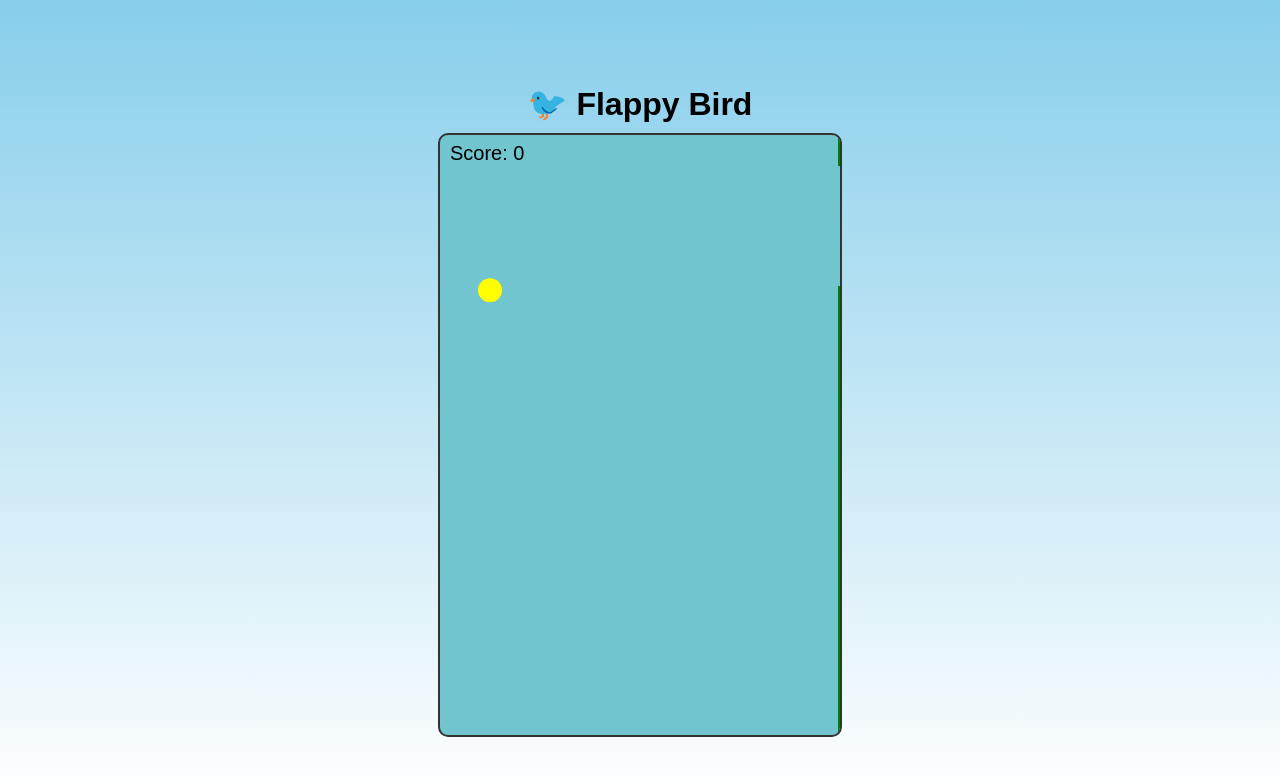
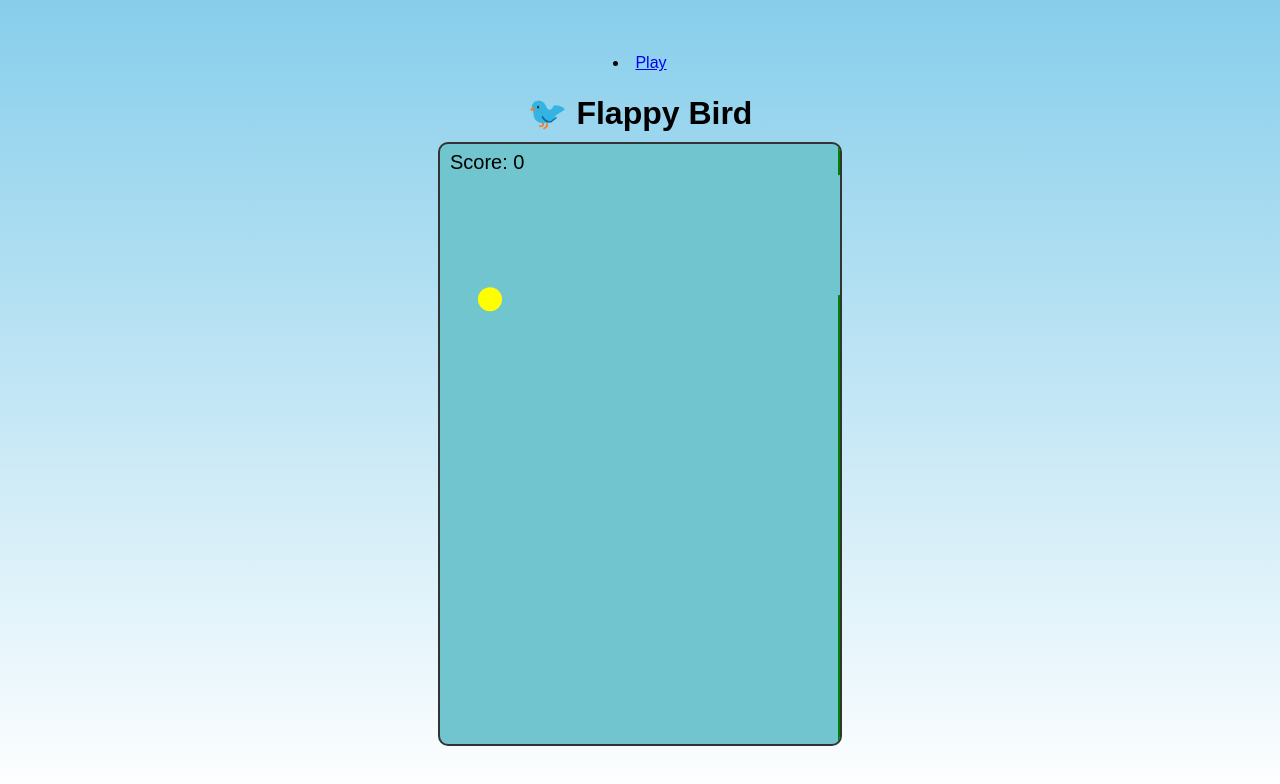
Before and after one commit to zroxcoder/funarcade-website, a plain HTML site: page games/chess/flappy/index.html in a window 1280 px wide. Drawn offline with Linux system fonts and the light colour scheme.

Commit message:
update games files

```diff
--- a/games/chess/flappy/index.html
+++ b/games/chess/flappy/index.html
@@ -7,6 +7,8 @@
   <link rel="stylesheet" href="style.css">
 </head>
 <body>
+  <li><a href="games/play.html" class="nav-link">Play</a></li>
+
   <h1>🐦 Flappy Bird</h1>
   <canvas id="gameCanvas" width="400" height="600"></canvas>
   <script src="script.js"></script>
```
Also changed, not shown: games/chess/index.html (+2 -0 lines).
